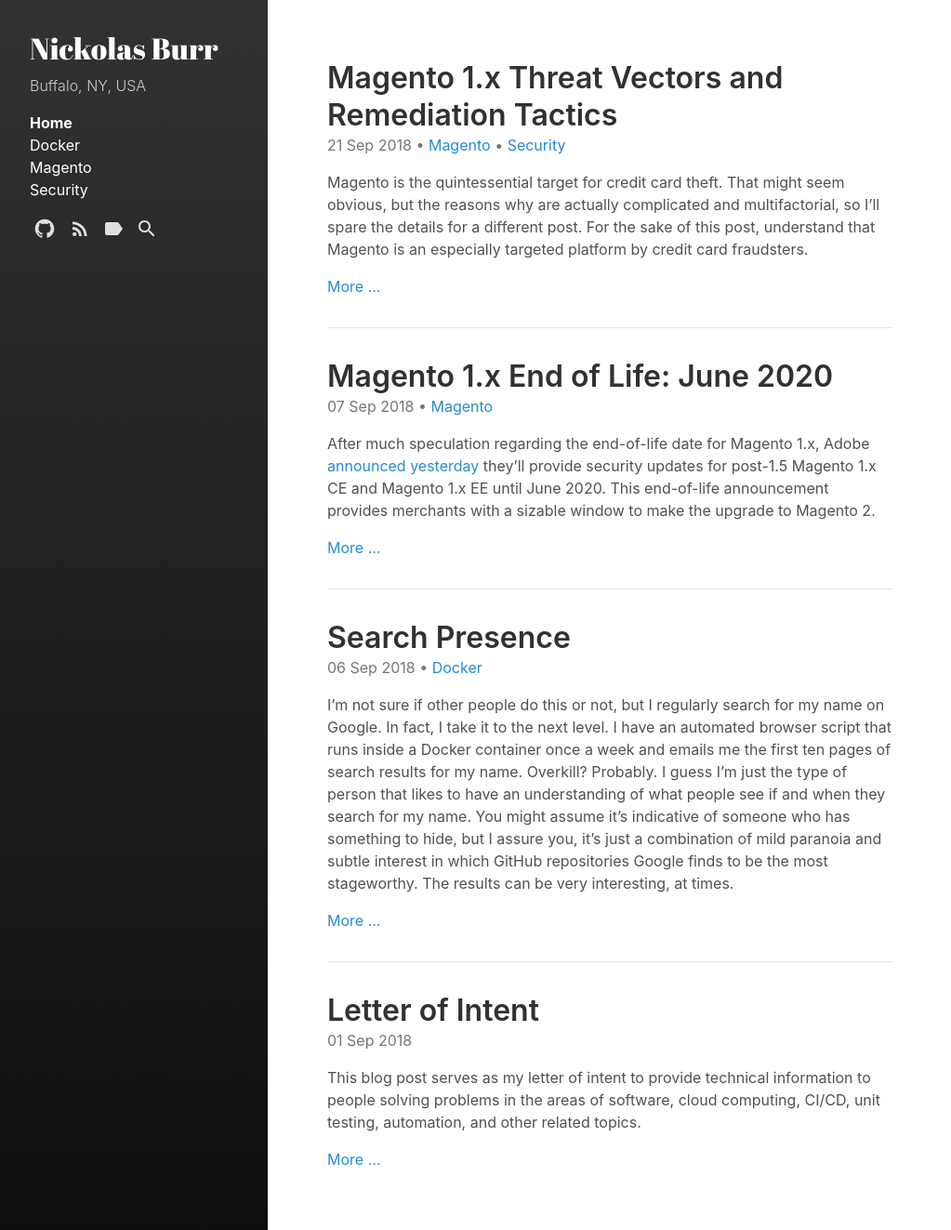
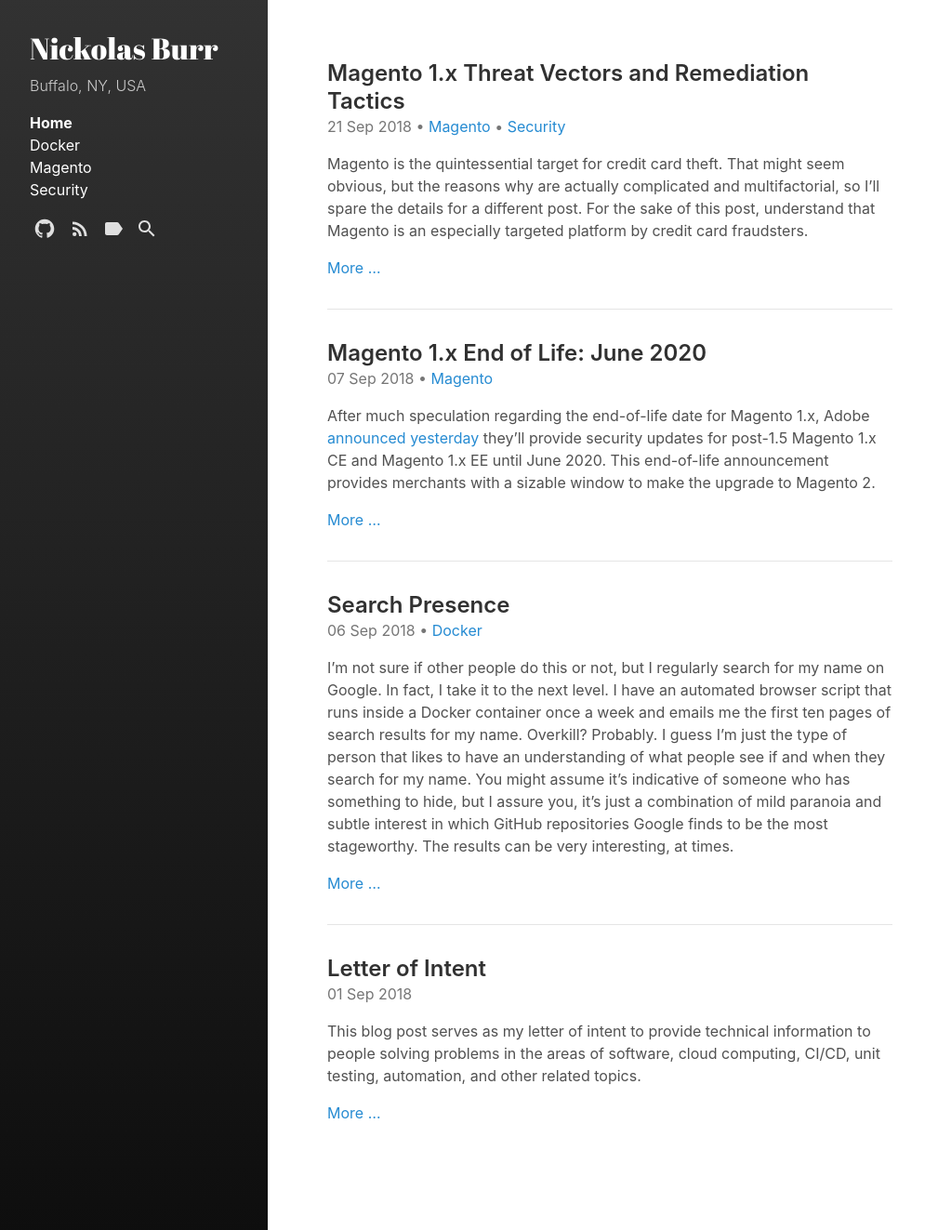
Before and after one commit to nickolasburr/blog, a Jekyll site: the page built from index.html, in a window 1280 px wide. Shown: the whole page at 93% size, without its empty margins (0-1023 px from the left). Built offline with Jekyll 4.4.1, drawn with Linux system fonts in a browser that asks for light colours; the list of posts is cut into pages by our own code.

Commit message:
Change Homepage <h2> style, link hover color

```diff
--- a/_sass/hydeout/_posts.scss
+++ b/_sass/hydeout/_posts.scss
@@ -33,8 +33,12 @@ article + *, .post-body ~ section {
 }
 
 // h1-size h2
-h2.post-title, h2.page-title {
-  font-size: 2rem;
+h2.post-title,
+h2.page-title {
+  > a:focus, a:hover {
+    color: #1dab3e;
+    text-decoration: none;
+  }
 }
 
 // Meta data line below post title
```
